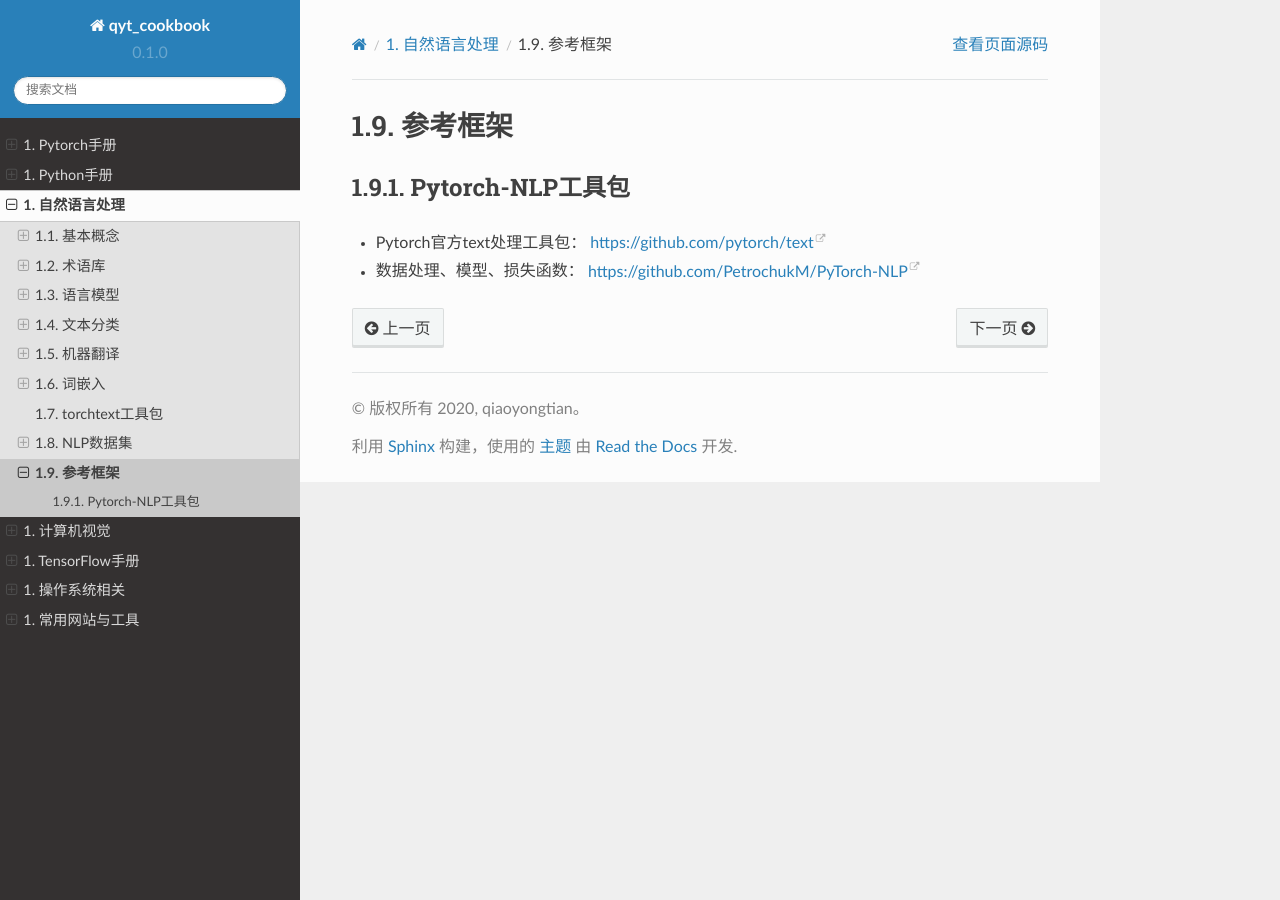
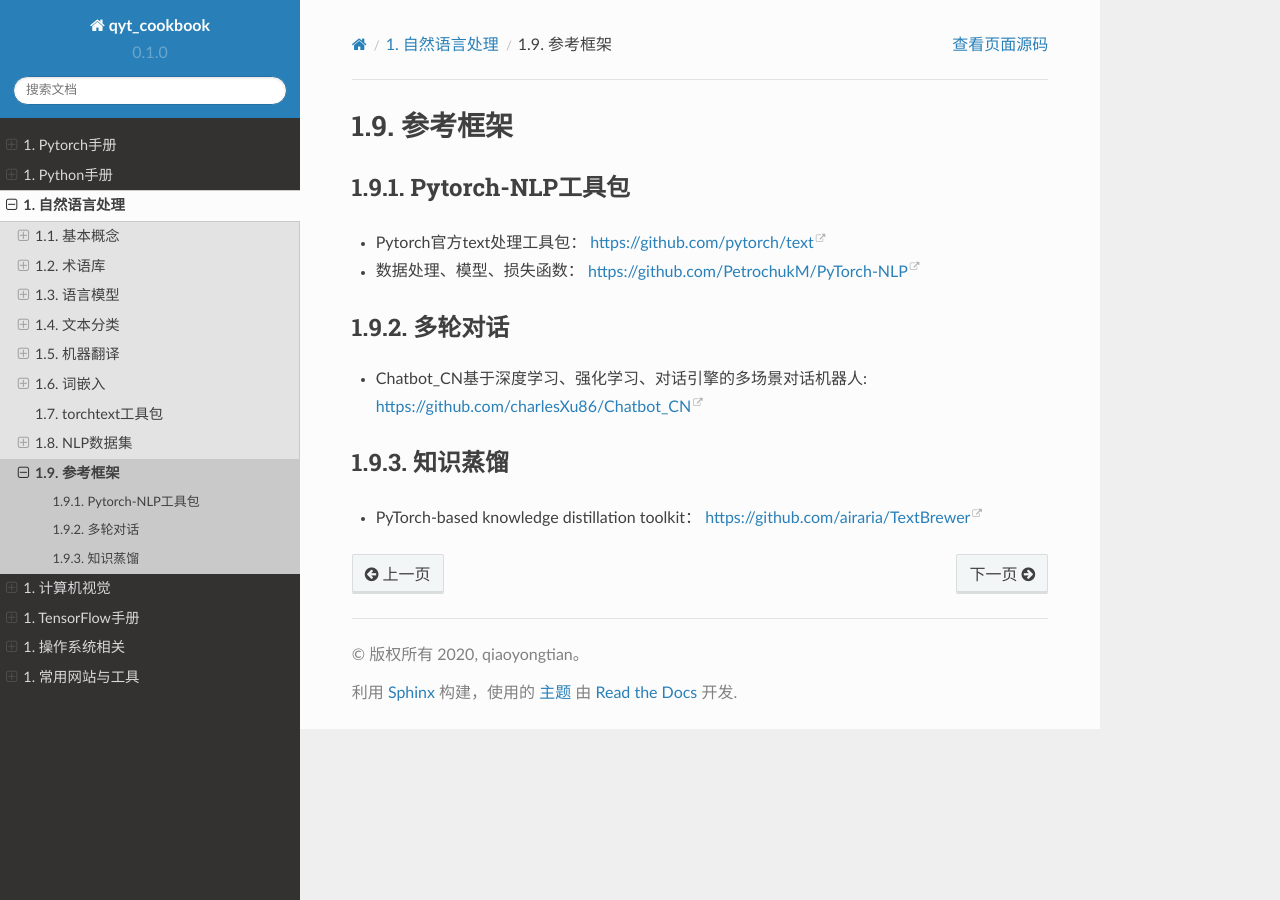
Before and after one commit to q759729997/qyt_cookbook, a Sphinx documentation site: the page built from qyt_cookbook/source/nlp/framework.rst, in a window 1280 px wide. Built offline with Sphinx 7.4.7 and the Read the Docs theme 2.0.0, drawn with Linux system fonts in a browser that asks for light colours.

Commit message:
多轮对话、知识蒸馏GIT

```diff
--- a/qyt_cookbook/source/nlp/framework.rst
+++ b/qyt_cookbook/source/nlp/framework.rst
@@ -7,3 +7,13 @@ Pytorch-NLP工具包
 
 - Pytorch官方text处理工具包：  https://github.com/pytorch/text
 - 数据处理、模型、损失函数： https://github.com/PetrochukM/PyTorch-NLP
+
+多轮对话
+######################
+
+- Chatbot_CN基于深度学习、强化学习、对话引擎的多场景对话机器人: https://github.com/charlesXu86/Chatbot_CN
+
+知识蒸馏
+######################
+
+- PyTorch-based knowledge distillation toolkit： https://github.com/airaria/TextBrewer
```
